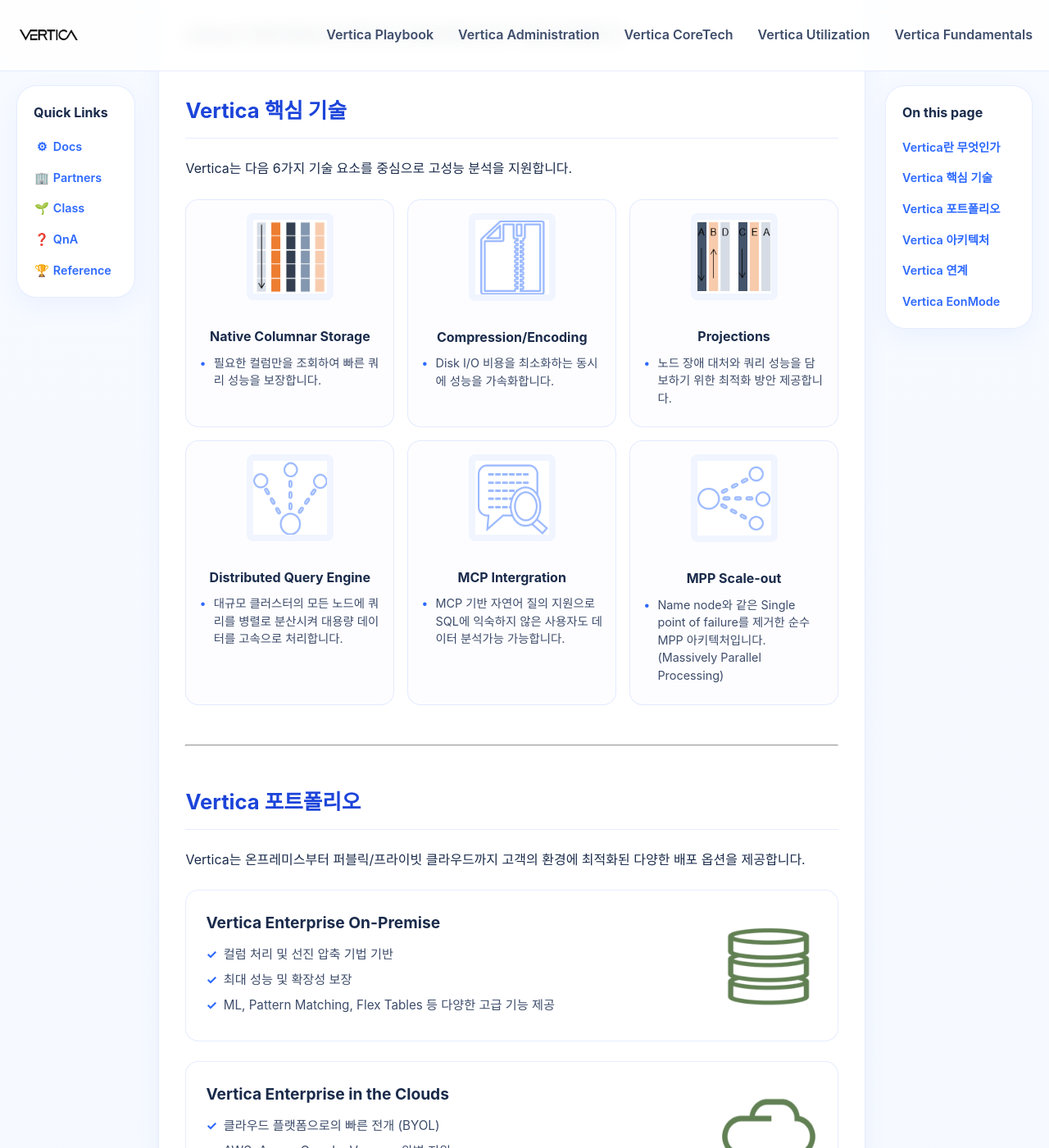
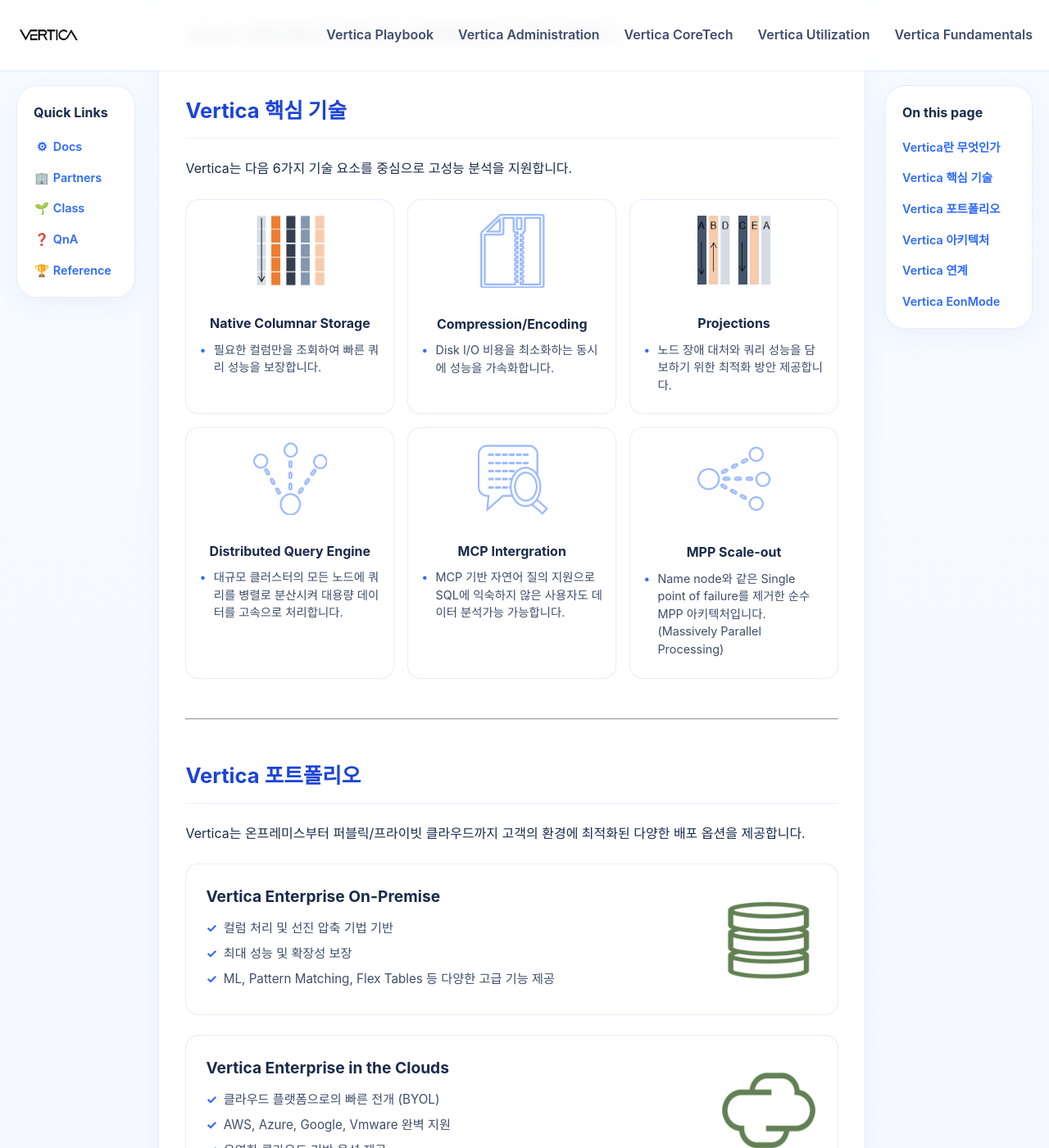
Before and after one commit to JIN0326/vertica_blog, a Jekyll site: the page built from 01playbook.md, in a window 1280 px wide and 1400 px high, scrolled down 1044 px. Shown: the whole window at 82% size. Built offline with Jekyll 4.4.1, drawn with Linux system fonts in a browser that asks for light colours.

Commit message:
Update blog content and styling

```diff
--- a/_layouts/default.html
+++ b/_layouts/default.html
@@ -17,7 +17,6 @@
         <main class="site-content">
           {{ content }}
         </main>
-		    </div>
       </div>
 
       {% include footer.html %}
--- a/assets/css/style.css
+++ b/assets/css/style.css
@@ -673,7 +673,7 @@
 }
 
 .tech-feature-card {
-  background: #fdfdff; /* Light background, similar to slide-panel */
+  background: var(--surface); /* 흰색 배경으로 변경 */
   border: 1px solid var(--border-color);
   border-radius: 16px;
   padding: 16px;
@@ -687,9 +687,6 @@
   max-width: 90px;
   height: auto;
   margin-bottom: 1rem;
-  background: #f0f5ff; /* Light background for icons */
-  border-radius: 8px;
-  padding: 8px;
 }
 
 .tech-feature-card h3 {
```
Also changed, not shown: 02administration.md (+2 -1 lines).
